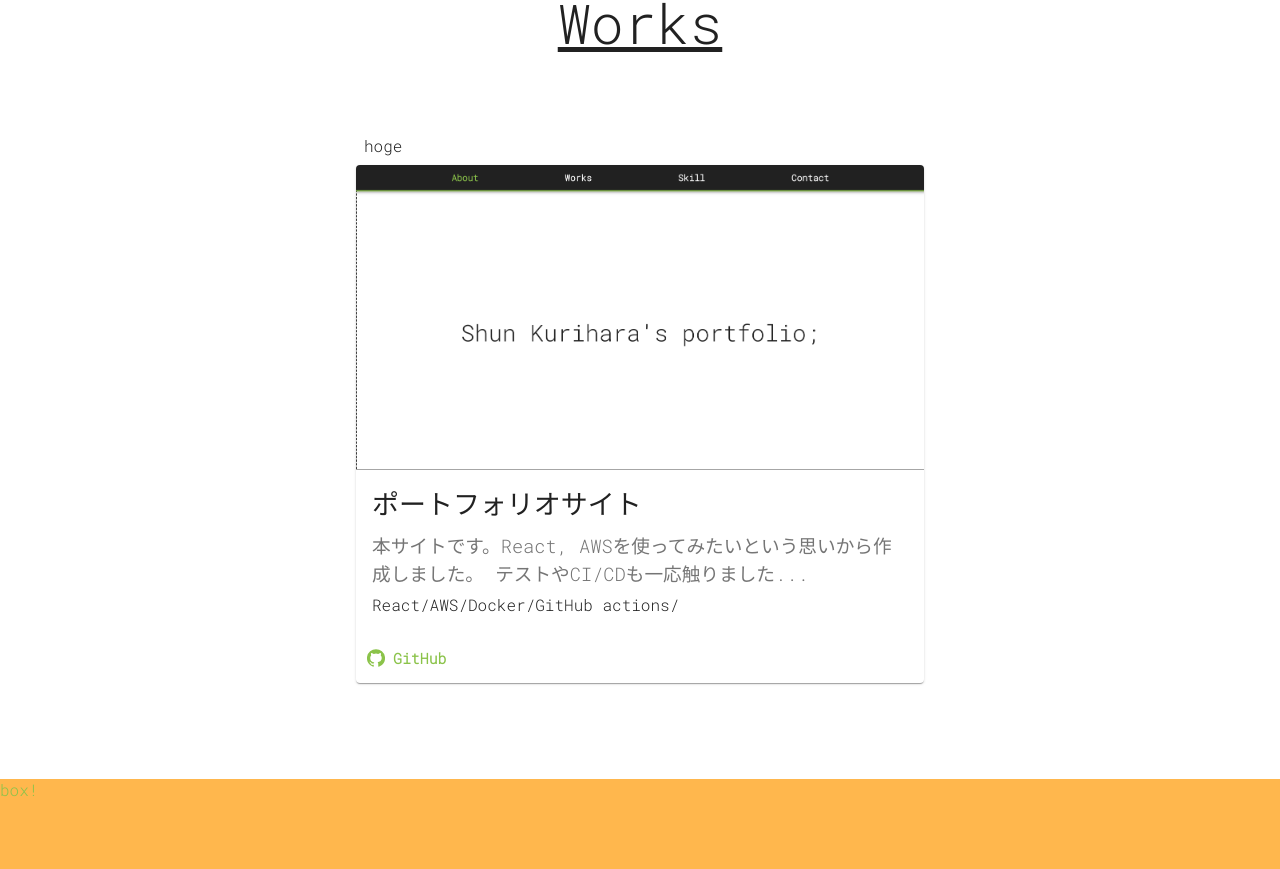
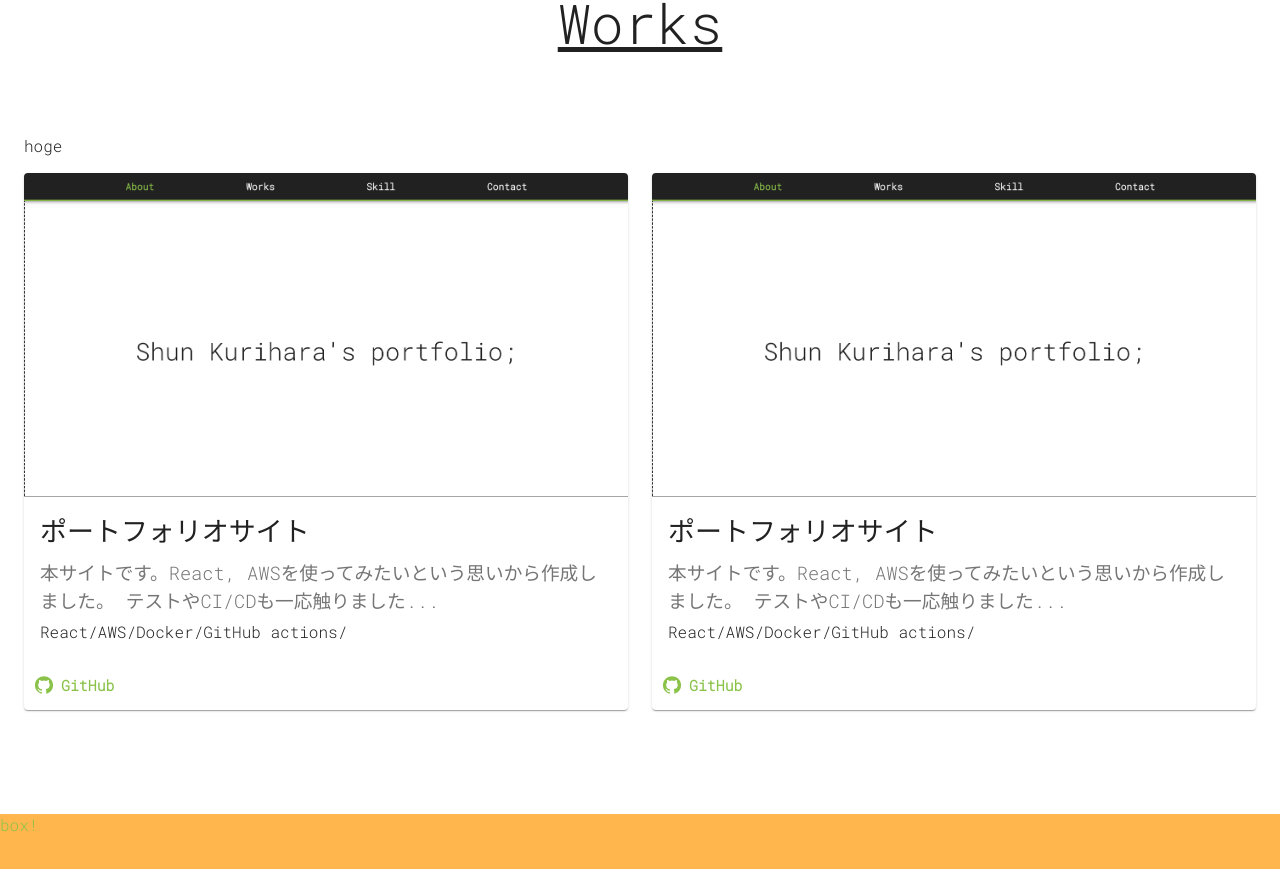
Before and after one commit to kuri-Maron/portfolio, a React (Create React App) app: page / in a window 1280 px wide. Shown: the part 1475-2344 px from the top of the page. Built offline with nearby package versions, Linux system fonts and the light colour scheme.

Commit message:
add: worksの大枠は完成。元データの取得は、全体ドラフトが完成したら着手

```diff
--- a/src/modules/components/CardApp.js
+++ b/src/modules/components/CardApp.js
@@ -24,7 +24,7 @@ const CardApp = (props) => {
   console.log(props.imgPortfolioSite);
   return (
     <Card>
-      <CardActionArea>
+      <CardActionArea href="https://www.notion.so/with-React-de12ff2d00204347ace5bc15ab943c22">
         <CardMedia
           component="img"
           alt="サイトのイメージ画像"
@@ -55,6 +55,9 @@ const CardApp = (props) => {
           color="secondary"
           startIcon={<GitHubIcon />}
           className={classes.button}
+          href="https://github.com/kuri-Maron/portfolio"
+          target="_blank"
+          rel="noopener noreferrer"
         >
           GitHub
         </Button>
--- a/src/modules/views/Works.js
+++ b/src/modules/views/Works.js
@@ -15,9 +15,11 @@ const cardInfo = {
 const Works = () => {
   // console.log(cardInfo.img);
   return (
-    <Container maxWidth="sm">
+    <Container maxWidth="lg">
       <p>hoge</p>
-      <Grid container spacing={2}>
+      <Grid container spacing={3}>
+        <Grid item xs={12} sm={6}>
+          {" "}
           <CardApp
             cardName={cardInfo.cardName}
             text={cardInfo.text}
@@ -25,6 +27,15 @@ const Works = () => {
             imgPortfolioSite={cardInfo.img}
           />
         </Grid>
+        <Grid item xs={12} sm={6}>
+          <CardApp
+            cardName={cardInfo.cardName}
+            text={cardInfo.text}
+            useTech={cardInfo.useTech}
+            imgPortfolioSite={cardInfo.img}
+          />
+        </Grid>
+      </Grid>
     </Container>
   );
 };
```
Lines whose indentation alone changed are shown as unchanged.
